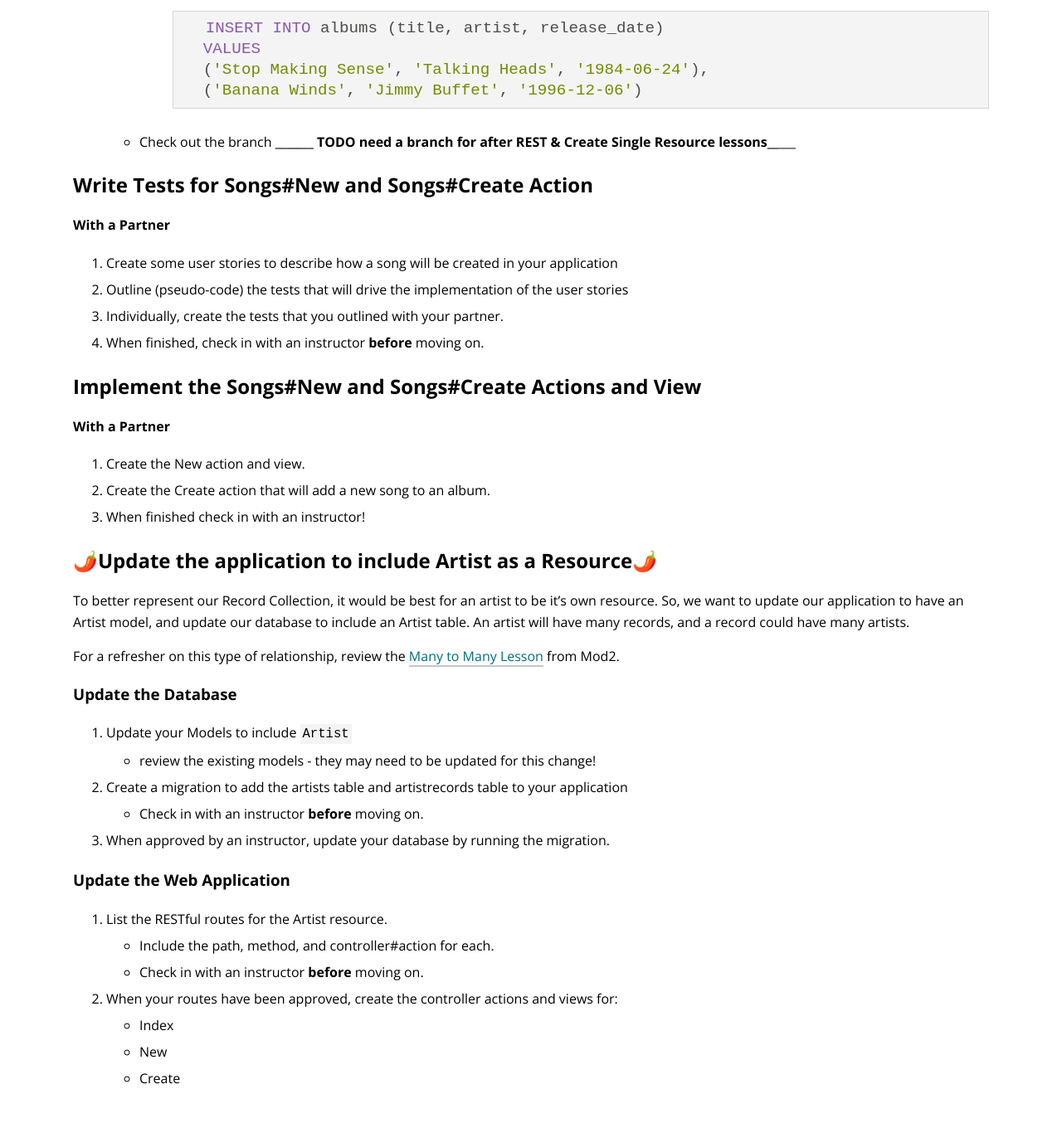
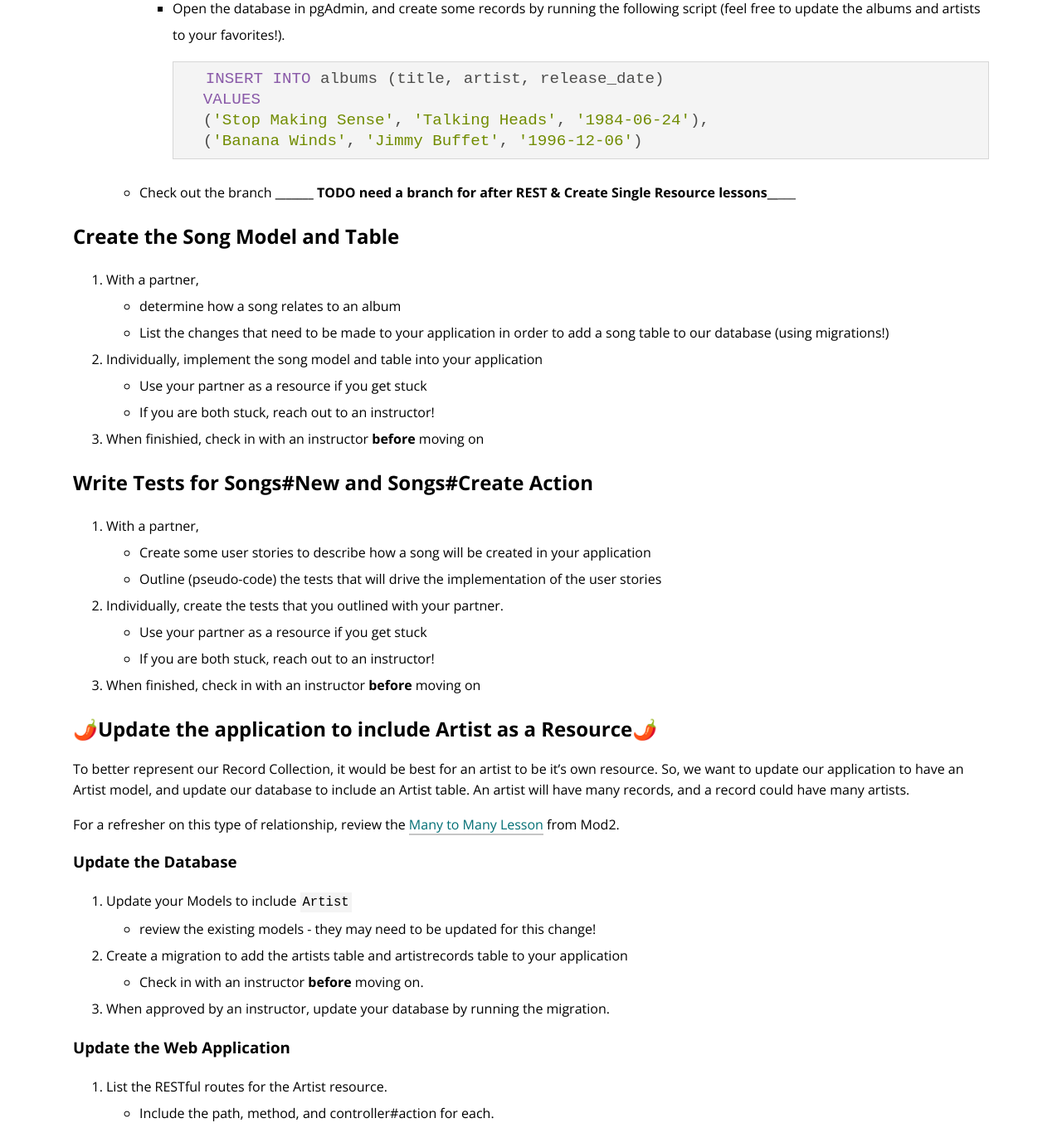
Before and after one commit to turingschool/launch-curriculum, a Jekyll site: the page built from module3/labs/week3/CreatingRelatedResources.md, in a window 1280 px wide and 1400 px high, scrolled down 652 px, cut to the strip 0-1360 px from the top of the window. Shown: the whole strip at 83% size. Built offline with Jekyll 4.4.1, drawn with Linux system fonts in a browser that asks for light colours; nearby versions of some CDN libraries; comment, search, counter and statistics services are not loaded; some of the changed text lies outside the part shown.

Commit message:
Update CreatingRelatedResources.md

````diff
--- a/module3/labs/week3/CreatingRelatedResources.md
+++ b/module3/labs/week3/CreatingRelatedResources.md
@@ -8,7 +8,9 @@ title: Creating and Reading Related Resources Lab
 For today's lab, we are going to continue building the Record Collection.
 
 **Objective**
+* Add Songs to our application
 * Use a form to create songs for each album
+
 * Open your Record Collection project.
     * Run the project, and make sure you have the Record#Index, #Show, #New, and #Create actions working.
 * If you have been absent or can't find your project, follow these steps:
@@ -23,20 +25,25 @@ For today's lab, we are going to continue building the Record Collection.
     ```
     * Check out the branch _____________________ TODO need a branch for after REST & Create Single Resource lessons___________
 
+## Create the Song Model and Table
+
+1. With a partner,
+    * determine how a song relates to an album
+    * List the changes that need to be made to your application in order to add a song table to our database (using migrations!)
+1. Individually, implement the song model and table into your application
+    * Use your partner as a resource if you get stuck
+    * If you are both stuck, reach out to an instructor!
+1. When finishied, check in with an instructor **before** moving on
+
 ## Write Tests for Songs#New and Songs#Create Action
 
-**With a Partner**
-1. Create some user stories to describe how a song will be created in your application
-1. Outline (pseudo-code) the tests that will drive the implementation of the user stories
+1. With a partner,
+    * Create some user stories to describe how a song will be created in your application
+    * Outline (pseudo-code) the tests that will drive the implementation of the user stories
 1. Individually, create the tests that you outlined with your partner.
-1. When finished, check in with an instructor **before** moving on.
-
-## Implement the Songs#New and Songs#Create Actions and View
-
-**With a Partner**
-1. Create the New action and view.
-1. Create the Create action that will add a new song to an album.
-1. When finished check in with an instructor!
+    * Use your partner as a resource if you get stuck
+    * If you are both stuck, reach out to an instructor!
+1. When finished, check in with an instructor **before** moving on
 
 ## 🌶️Update the application to include Artist as a Resource🌶️
 
````
